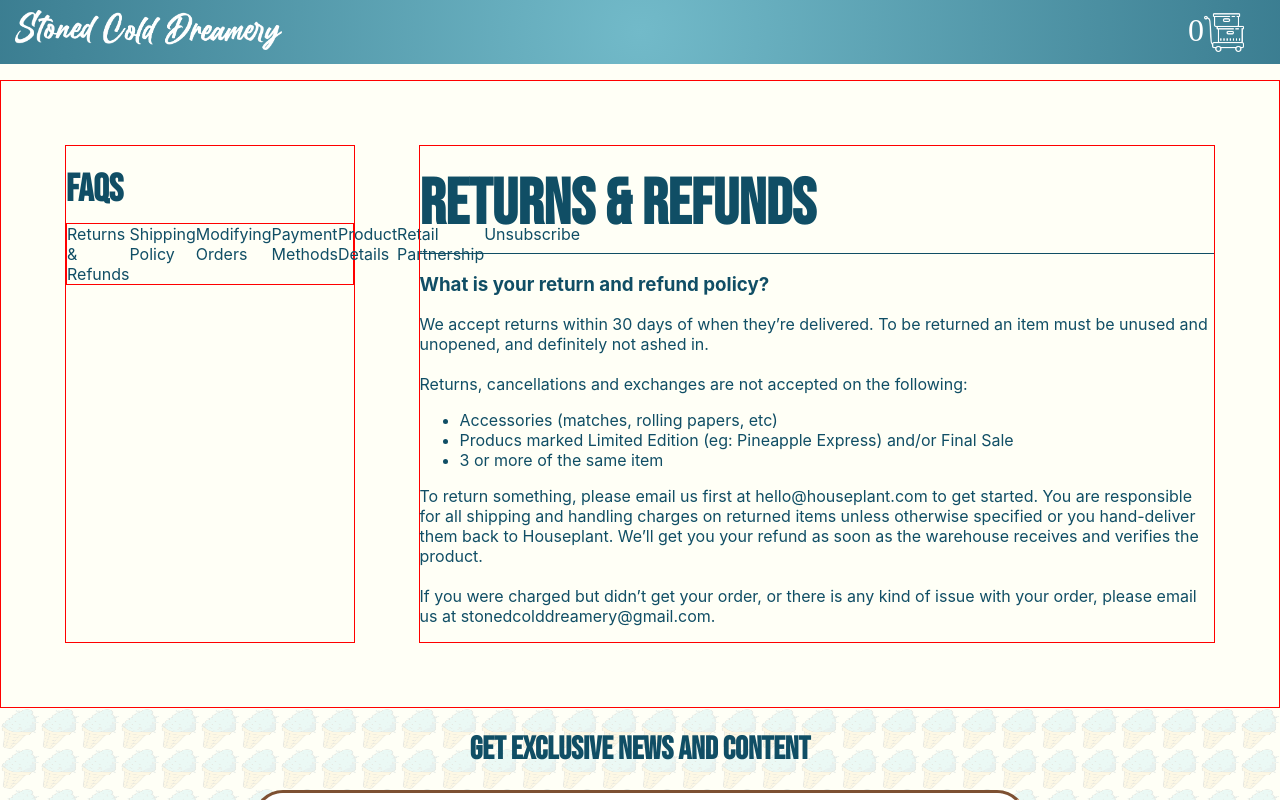
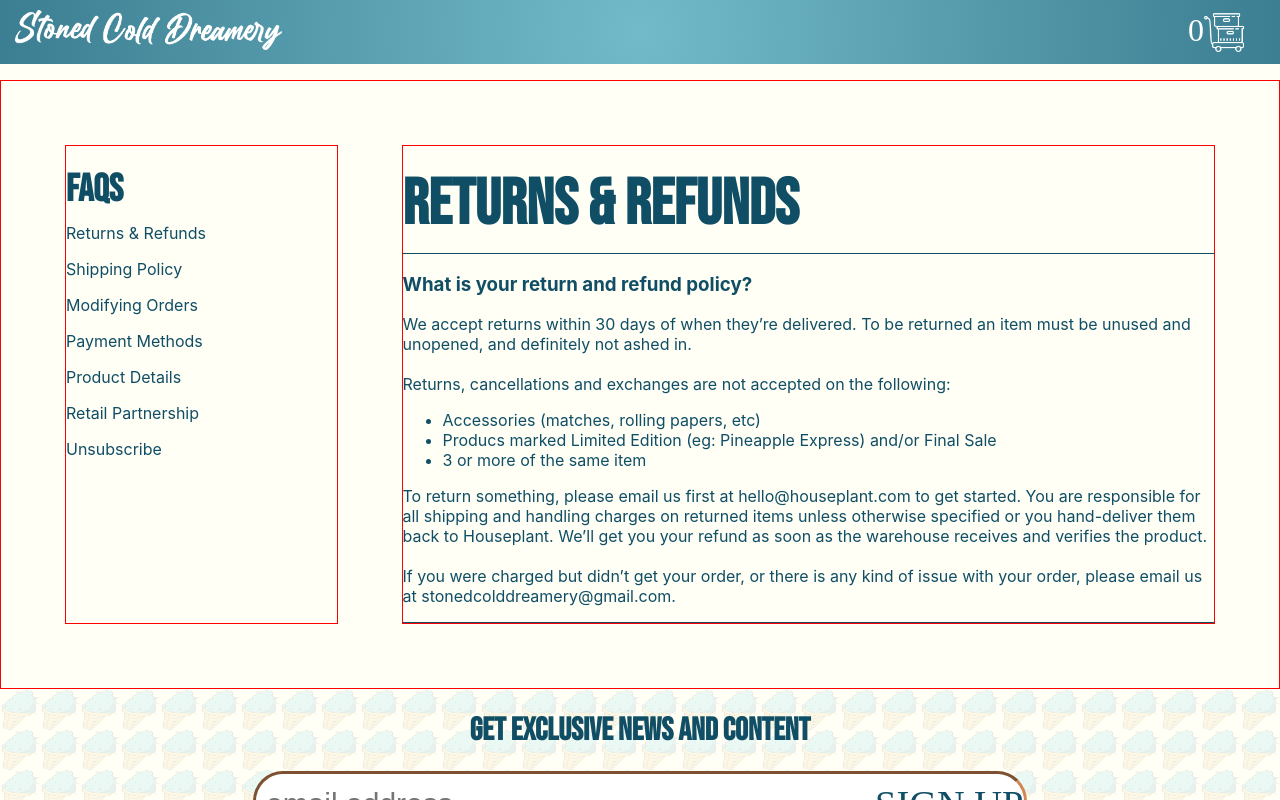
Before and after one commit to jonnicwolf/stoned_cold_dreamery, a React (Create React App) app: page /faqs in a window 1280 px wide. Shown: the top 800 px of the page. Built offline with nearby package versions, Linux system fonts and the light colour scheme; a web font is replaced by a local one.

Commit message:
housekeeping

```diff
--- a/src/pages/FAQS.jsx
+++ b/src/pages/FAQS.jsx
@@ -7,19 +7,19 @@ const FAQS = () => {
       <FAQGroup>
         <FAQGroupTitle>FAQS</FAQGroupTitle>
         <AnchorContainer>
-          <Anchor>Returns & Refunds</Anchor>
-          <Anchor>Shipping Policy</Anchor>
-          <Anchor>Modifying Orders</Anchor>
-          <Anchor>Payment Methods</Anchor>
-          <Anchor>Product Details</Anchor>
-          <Anchor>Retail Partnership</Anchor>
-          <Anchor>Unsubscribe</Anchor>
+          <Anchor href='#1'>Returns & Refunds</Anchor>
+          <Anchor href='#2'>Shipping Policy</Anchor>
+          <Anchor href='#3'>Modifying Orders</Anchor>
+          <Anchor href='#4'>Payment Methods</Anchor>
+          <Anchor href='#5'>Product Details</Anchor>
+          <Anchor href='#6'>Retail Partnership</Anchor>
+          <Anchor href='#7'>Unsubscribe</Anchor>
         </AnchorContainer>
       </FAQGroup>
       <Content>
-        <Title>RETURNS & REFUNDS</Title>
-        <LineBreak/>
-        <FAQ>
+        <FAQ id='1'>
+          <Title>RETURNS & REFUNDS</Title>
+          <LineBreak/>
           <FAQTitle>What is your return and refund policy?</FAQTitle>
           <Policy>
           We accept returns within 30 days of when they’re delivered. To be returned an item must be unused and unopened, and definitely not ashed in.
@@ -74,19 +74,24 @@ const FAQGroupTitle = styled(Title)`
 const LineBreak = styled.div`
   border-bottom: 1px solid #104e65;
 `
-const FAQ = styled.div``;
+const FAQ = styled.div`
+  border-bottom: 1px solid #104e65;
+`;
 const FAQTitle = styled.h3`
   font-weight: bold;
 `;
 const Policy = styled.div`
   line-height: 2.5vh;
+
 `;
 const AnchorContainer = styled.div`
   display: flex;
-  border: 1px solid red;
+  flex-direction: column;
+  gap: 2vh;
+  `;
+  const Anchor = styled.a`
+  text-decoration: none;
+  color: #104e65;
 `;
-const Anchor = styled.a`
-
-`
 
 export default FAQS;
```
